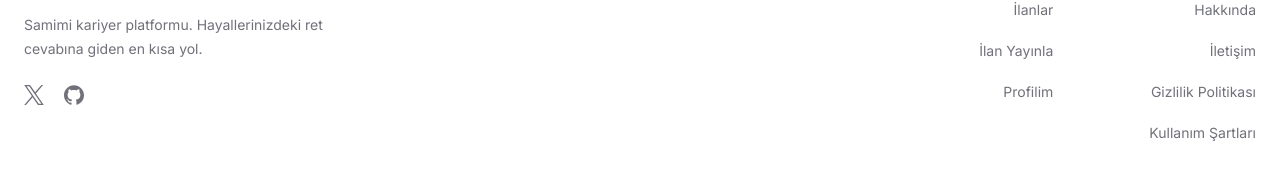
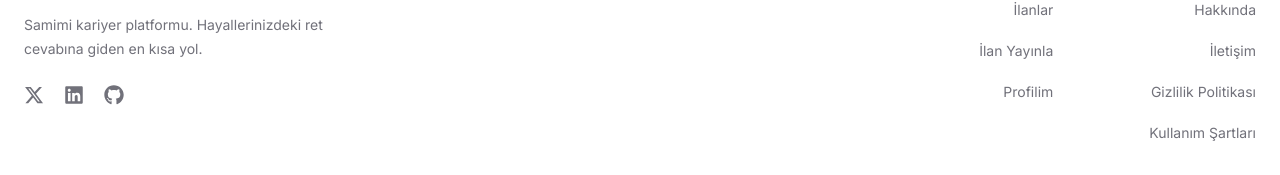
Before and after one commit to sametcn99/maalesef-tr, a Next.js app in the folder src/apps/frontend/: page / in a window 1280 px wide. Shown: the part 3752-3927 px from the top of the page. Built offline with nearby package versions, Linux system fonts and the light colour scheme; no server answers.

Commit message:
Update dependencies and enhance footer with React Icons for social media links

```diff
--- a/src/apps/frontend/package.json
+++ b/src/apps/frontend/package.json
@@ -19,6 +19,7 @@
     "react": "19.2.4",
     "react-dom": "19.2.4",
     "react-hot-toast": "^2.6.0",
+    "react-icons": "^5.5.0",
     "simple-icons": "^16.8.0",
     "zod": "^4.3.6"
   },
--- a/src/apps/frontend/src/components/layout/footer.tsx
+++ b/src/apps/frontend/src/components/layout/footer.tsx
@@ -1,6 +1,6 @@
 import Image from "next/image";
 import Link from "next/link";
-import { siGithub, siX } from "simple-icons";
+import { FaGithub, FaLinkedin, FaXTwitter } from "react-icons/fa6";
 
 export function Footer() {
   const currentYear = new Date().getFullYear();
@@ -36,14 +36,19 @@ export function Footer() {
                 className="text-muted transition-colors hover:text-accent"
                 title="X (Twitter)"
               >
-                <svg
-                  viewBox="0 0 24 24"
-                  aria-hidden="true"
-                  className="h-5 w-5 fill-current"
-                >
-                  <path d={siX.path} />
-                </svg>
+                <FaXTwitter aria-hidden="true" className="h-5 w-5" />
                 <span className="sr-only">X (Twitter)</span>
+              </Link>
+              <Link
+                data-umami-event="layout_footer_go_linkedin_company_maaleseftr_click"
+                href="https://www.linkedin.com/company/maaleseftr"
+                target="_blank"
+                rel="noopener noreferrer"
+                className="text-muted transition-colors hover:text-accent"
+                title="LinkedIn"
+              >
+                <FaLinkedin aria-hidden="true" className="h-5 w-5" />
+                <span className="sr-only">LinkedIn</span>
               </Link>
               <Link
                 data-umami-event="layout_footer_go_github_maalesef_tr_click"
@@ -53,13 +58,7 @@ export function Footer() {
                 className="text-muted transition-colors hover:text-accent"
                 title="GitHub"
               >
-                <svg
-                  viewBox="0 0 24 24"
-                  aria-hidden="true"
-                  className="h-5 w-5 fill-current"
-                >
-                  <path d={siGithub.path} />
-                </svg>
+                <FaGithub aria-hidden="true" className="h-5 w-5" />
                 <span className="sr-only">GitHub</span>
               </Link>
             </div>
```
Also changed, not shown: 1 other file (tests, documents, lock files or other folders).
